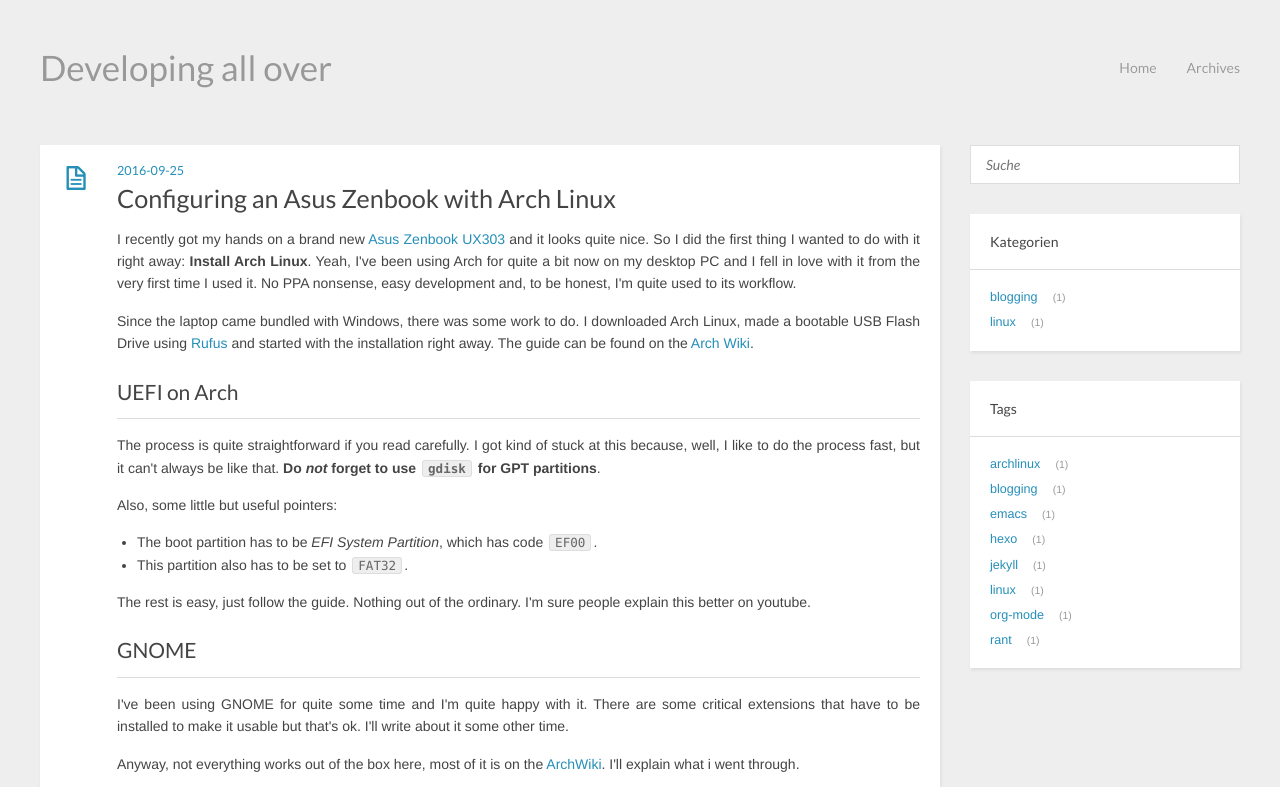
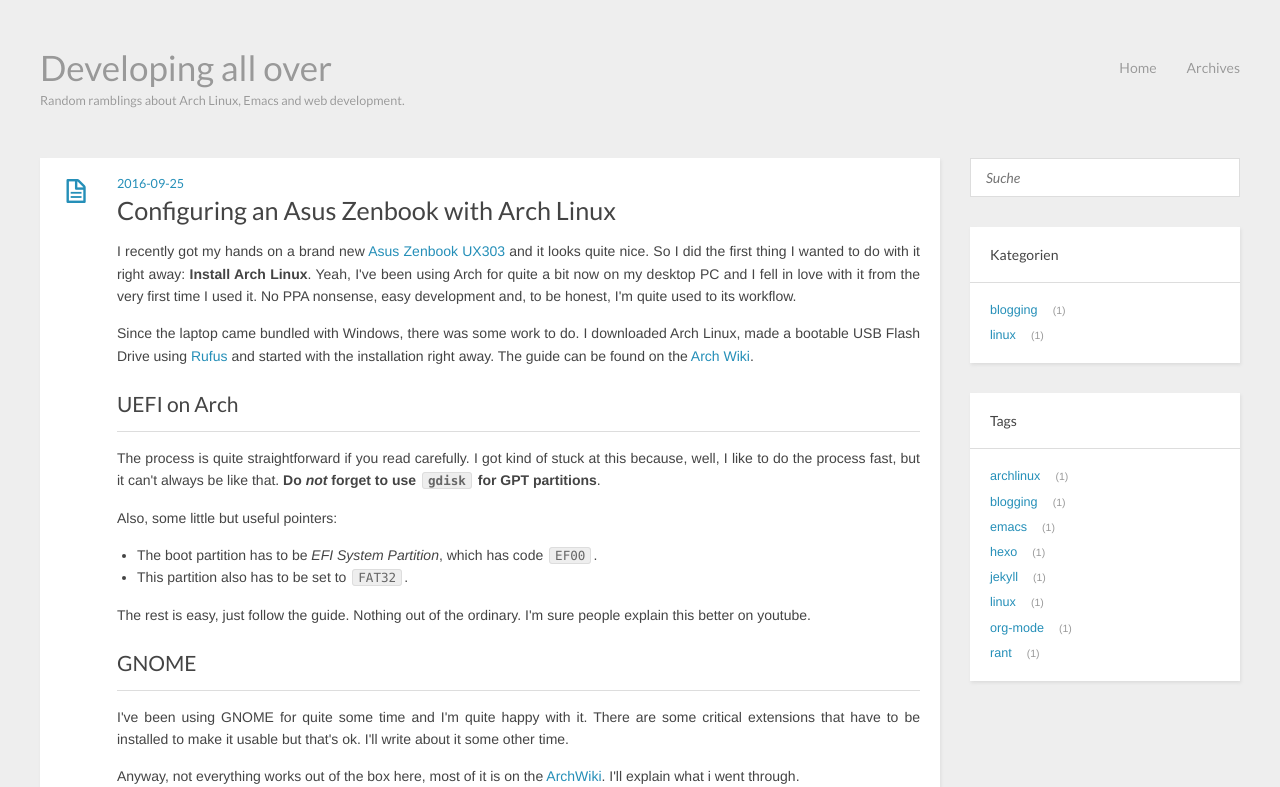
Before and after one commit to anachronic/anachronic.github.io, a plain HTML site: page 2016/09/25/archlinux-laptop/index.html in a window 1280 px wide. Shown: the top 787 px of the page. Drawn offline with nearby package versions, Linux system fonts and the light colour scheme.

Commit message:
Site updated: 2017-07-02 08:50:58

```diff
--- a/2016/09/25/archlinux-laptop/index.html
+++ b/2016/09/25/archlinux-laptop/index.html
@@ -6,7 +6,7 @@
   <title>Configuring an Asus Zenbook with Arch Linux | Developing all over</title>
   <meta name="author" content="anachronic">
 
-  <meta name="description" content="Random ramblings about Arch Linux, Emacs and some development ad">
+  <meta name="description" content="A blog about Emacs, Arch Linux and web development.">
 
 
   <meta name="viewport" content="width=device-width, initial-scale=1, maximum-scale=1">
@@ -30,7 +30,7 @@
 <body>
   <header id="header" class="inner"><div class="alignleft">
   <h1><a href="/">Developing all over</a></h1>
-  <h2><a href="/"></a></h2>
+  <h2><a href="/">Random ramblings about Arch Linux, Emacs and web development.</a></h2>
 </div>
 <nav id="main-nav" class="alignright">
   <ul>
```
Also changed, not shown: 2017/07/02/from-jekyll-to-hexo/index.html (+2 -2 lines), archives/2016/09/index.html (+2 -2 lines), archives/2016/index.html (+2 -2 lines), archives/2017/07/index.html (+2 -2 lines), archives/2017/index.html (+2 -2 lines), archives/index.html (+2 -2 lines), categories/blogging/index.html (+2 -2 lines), categories/linux/index.html (+2 -2 lines), index.html (+2 -2 lines), tags/archlinux/index.html (+2 -2 lines), tags/blogging/index.html (+2 -2 lines), tags/emacs/index.html (+2 -2 lines), tags/hexo/index.html (+2 -2 lines), tags/jekyll/index.html (+2 -2 lines), 3 more files.
